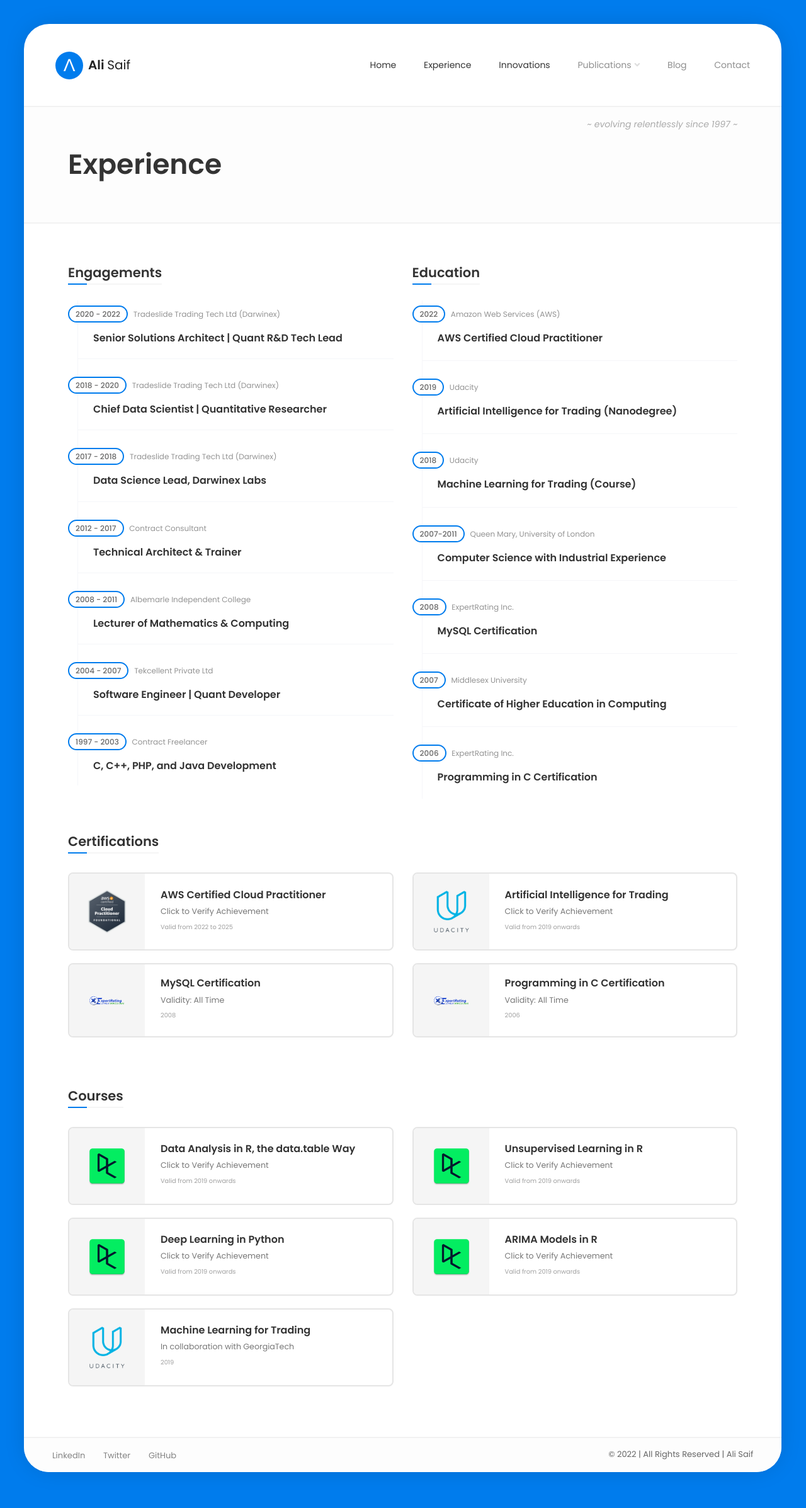
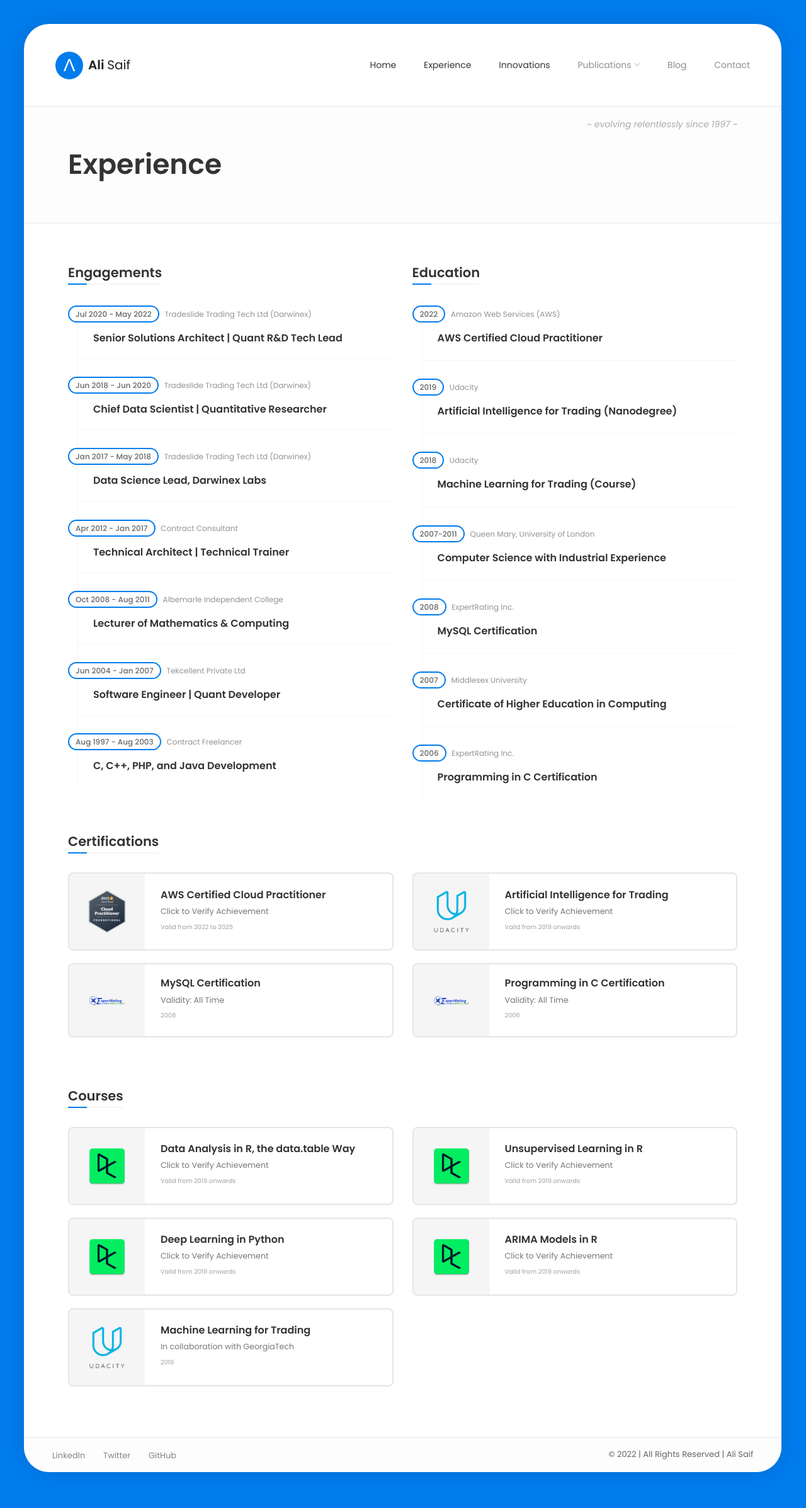
Before and after one commit to integracore2/integracore2.github.io, a Jekyll site: the page built from experience.md, in a window 1280 px wide. Shown: the whole page at 63% size. Built offline with Jekyll 4.4.1, drawn with Linux system fonts in a browser that asks for light colours.

Commit message:
added months to engagements

```diff
--- a/experience.md
+++ b/experience.md
@@ -25,49 +25,49 @@
 
                     <div id="timeline_2" class="timeline clearfix">
                       <div class="timeline-item clearfix">
-                        <h5 class="item-period current">2020 - 2022</h5>
+                        <h5 class="item-period current">Jul 2020 - May 2022</h5>
                         <span class="item-company">Tradeslide Trading Tech Ltd (Darwinex)</span>
                         <h4 class="item-title">Senior Solutions Architect | Quant R&D Tech Lead</h4>
                         <!-- <p></p> -->
                       </div>
 
                       <div class="timeline-item clearfix">
-                        <h5 class="item-period current">2018 - 2020</h5>
+                        <h5 class="item-period current">Jun 2018 - Jun 2020</h5>
                         <span class="item-company">Tradeslide Trading Tech Ltd (Darwinex)</span>
                         <h4 class="item-title">Chief Data Scientist | Quantitative Researcher</h4>
                         <!-- <p></p> -->
                       </div>
 
                       <div class="timeline-item clearfix">
-                        <h5 class="item-period current">2017 - 2018</h5>
+                        <h5 class="item-period current">Jan 2017 - May 2018</h5>
                         <span class="item-company">Tradeslide Trading Tech Ltd (Darwinex)</span>
                         <h4 class="item-title">Data Science Lead, Darwinex Labs</h4>
                         <!-- <p></p> -->
                       </div>
 
                       <div class="timeline-item clearfix">
-                        <h5 class="item-period ">2012 - 2017</h5>
+                        <h5 class="item-period ">Apr 2012 - Jan 2017</h5>
                         <span class="item-company">Contract Consultant</span>
-                        <h4 class="item-title">Technical Architect & Trainer</h4>
+                        <h4 class="item-title">Technical Architect | Technical Trainer</h4>
                         <!-- <p></p> -->
                       </div>
 
                       <div class="timeline-item clearfix">
-                        <h5 class="item-period ">2008 - 2011</h5>
+                        <h5 class="item-period ">Oct 2008 - Aug 2011</h5>
                         <span class="item-company">Albemarle Independent College</span>
                         <h4 class="item-title">Lecturer of Mathematics & Computing</h4>
                         <!-- <p></p> -->
                       </div>
 
                       <div class="timeline-item clearfix">
-                        <h5 class="item-period ">2004 - 2007</h5>
+                        <h5 class="item-period ">Jun 2004 - Jan 2007</h5>
                         <span class="item-company">Tekcellent Private Ltd</span>
                         <h4 class="item-title">Software Engineer | Quant Developer</h4>
                         <!-- <p></p> -->
                       </div>
 
                       <div class="timeline-item clearfix">
-                        <h5 class="item-period ">1997 - 2003</h5>
+                        <h5 class="item-period ">Aug 1997 - Aug 2003</h5>
                         <span class="item-company">Contract Freelancer</span>
                         <h4 class="item-title">C, C++, PHP, and Java Development</h4>
                         <!-- <p></p> -->
```
